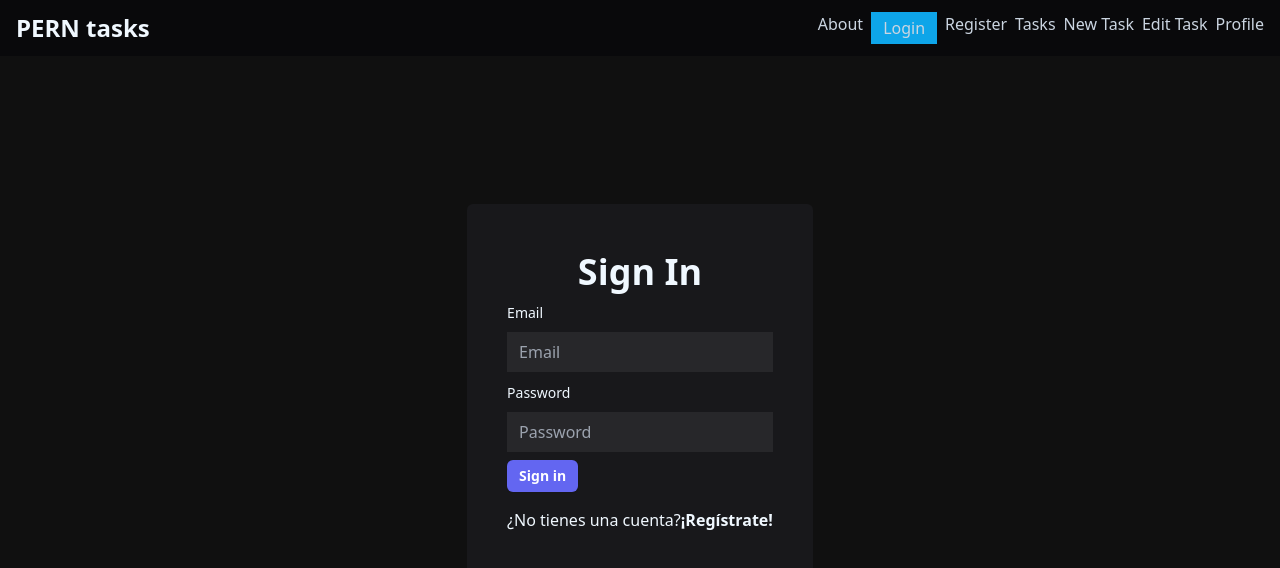
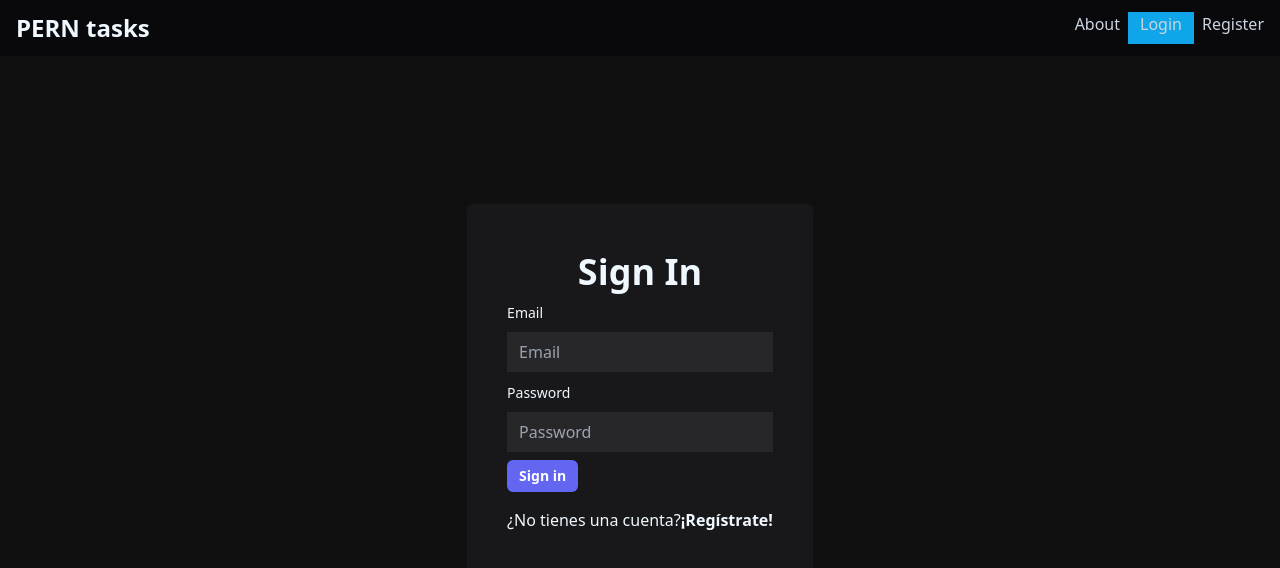
Before and after one commit to SebastianGarciaGuerrero/proyectofinal, a React (Vite) app in the folder frontend/: page /login in a window 1280 px wide. Shown: the top 568 px of the page. Built offline with nearby package versions, Linux system fonts and the light colour scheme.

Commit message:
signout y rutas privadas y publicas

```diff
--- a/frontend/src/App.jsx
+++ b/frontend/src/App.jsx
@@ -1,7 +1,9 @@
 import { Routes, Route } from "react-router-dom";
+import { useAuth } from "./context/AuthContext";
 
 import { Navbar } from "./components/navbar/Navbar";
 import { Container } from "./components/ui";
+import { ProtectedRoute } from "./components/ProtectedRoute";
 
 import { HomePage } from "./pages/HomePage";
 import { AboutPage } from "./pages/AboutPage";
@@ -13,21 +15,37 @@ import { ProfilePage } from "./pages/ProfilePage";
 import { NotFound } from "./pages/NotFound";
 
 function App() {
+  const { isAuth } = useAuth();
+  console.log(isAuth);
+
   return (
     <>
       <Navbar />
 
       <Container className="py-5">
         <Routes>
+          <Route
+            element={
+              <ProtectedRoute isAllowed={!isAuth} redirectTo={"/tasks"} />
+            }
+          >
             <Route path="/" element={<HomePage />} />
             <Route path="/about" element={<AboutPage />} />
             <Route path="/login" element={<LoginPage />} />
             <Route path="/register" element={<RegisterPage />} />
+          </Route>
 
+          <Route
+            element={
+              <ProtectedRoute isAllowed={isAuth} redirectTo={"/login"} />
+            }
+          >
             <Route path="/tasks" element={<TasksPage />} />
             <Route path="/tasks/new" element={<TaskFormPage />} />
             <Route path="/tasks/1/edit" element={<TaskFormPage />} />
             <Route path="/profile" element={<ProfilePage />} />
+          </Route>
+
           <Route path="*" element={<NotFound />} />
         </Routes>
       </Container>
--- /dev/null
+++ b/frontend/src/components/ProtectedRoute.jsx
@@ -0,0 +1,6 @@
+import { Navigate, Outlet } from "react-router-dom";
+
+export const ProtectedRoute = ({ redirectTo, isAllowed, children }) => {
+  if (!isAllowed) return <Navigate to={redirectTo} replace />;
+  return children ? children : <Outlet />;
+};
--- a/frontend/src/components/navbar/Navbar.jsx
+++ b/frontend/src/components/navbar/Navbar.jsx
@@ -1,10 +1,13 @@
 import { Link, useLocation } from "react-router-dom";
-import { navigation } from "./navigation";
+import { publicRoutes, privateRoutes } from "./navigation";
 import { Container } from "../ui";
+import { useAuth } from "../../context/AuthContext";
 
 export const Navbar = () => {
   const location = useLocation();
   console.log(location);
+
+  const { isAuth, signout } = useAuth();
 
   return (
     <nav className="bg-zinc-950">
@@ -13,16 +16,38 @@ export const Navbar = () => {
           <h1 className="font-bold text-2xl">PERN tasks</h1>
         </Link>
         <ul className="flex gap-x-2">
-          {navigation.map(({ path, name }) => (
+          {isAuth ? (
+            <>
+              {privateRoutes.map(({ path, name }) => (
                 <li
-              className={`
-      text-slate-300
-    ${location.pathname === path && "bg-sky-500 px-3 py-1"}`}
+                  className={`text-slate-300 ${
+                    location.pathname === path && "bg-sky-500 px-3 py-1"
+                  }`}
                   key={path}
                 >
                   <Link to={path}>{name}</Link>
                 </li>
               ))}
+              <li
+                onClick={() => {
+                  signout();
+                }}
+              >
+                Logout
+              </li>
+            </>
+          ) : (
+            publicRoutes.map(({ path, name }) => (
+              <li
+                className={`text-slate-300 ${
+                  location.pathname === path && "bg-sky-500 px-3 -py1"
+                }`}
+                key={path}
+              >
+                <Link to={path}>{name}</Link>
+              </li>
+            ))
+          )}
         </ul>
       </Container>
     </nav>
--- a/frontend/src/components/navbar/navigation.js
+++ b/frontend/src/components/navbar/navigation.js
@@ -1,4 +1,4 @@
-export const navigation = [
+export const publicRoutes = [
   {
     name: "About",
     path: "/about",
@@ -11,6 +11,9 @@ export const navigation = [
     name: "Register",
     path: "/register",
   },
+];
+
+export const privateRoutes = [
   {
     name: "Tasks",
     path: "/tasks",
--- a/frontend/src/context/AuthContext.jsx
+++ b/frontend/src/context/AuthContext.jsx
@@ -51,6 +51,12 @@ export const AuthProvider = ({ children }) => {
     }
   };
 
+  const signout = async () => {
+    await axios.post("/signout")
+    setUser(null)
+    setIsAuth(false)
+  }
+
   useEffect(() => {
     if (Cookie.get("token")) {
       axios
@@ -75,6 +81,7 @@ export const AuthProvider = ({ children }) => {
         errors,
         signup,
         signin,
+        signout
       }}
     >
       {children}
```
Lines whose indentation alone changed are shown as unchanged.
